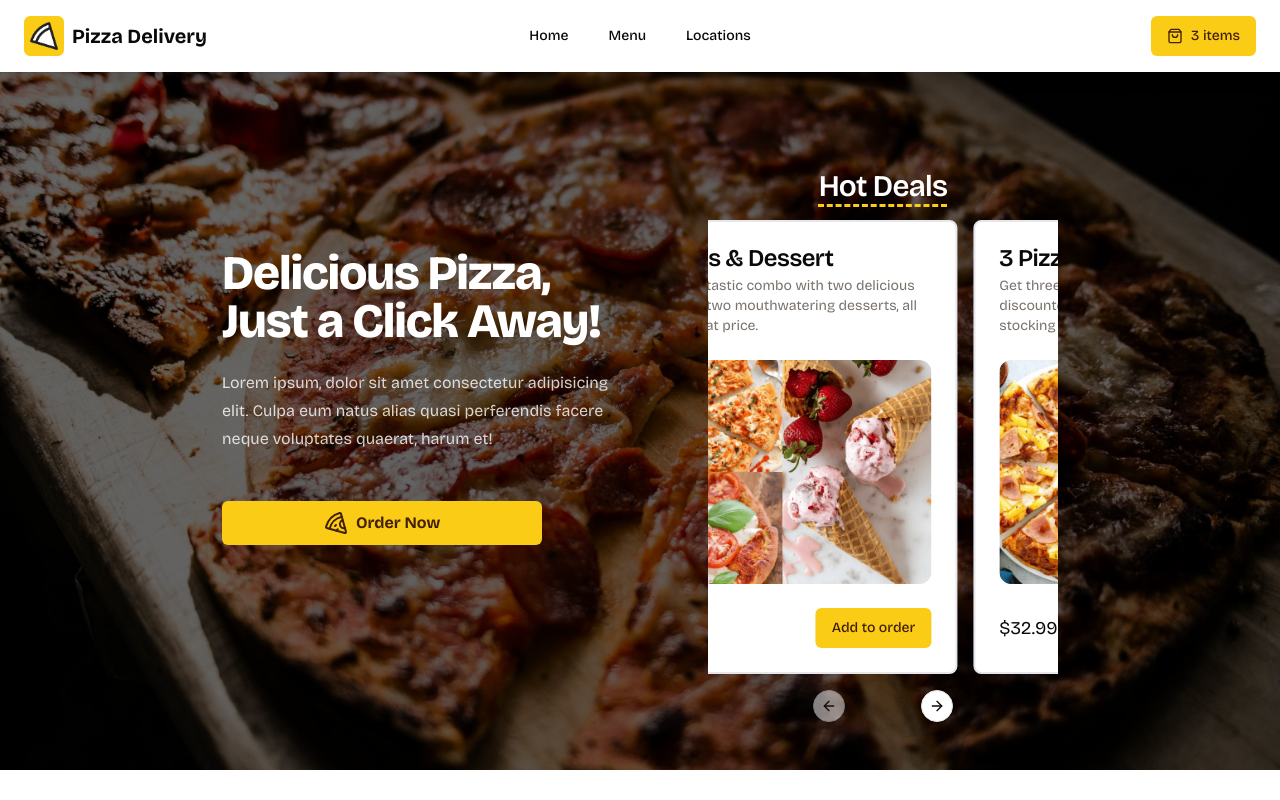
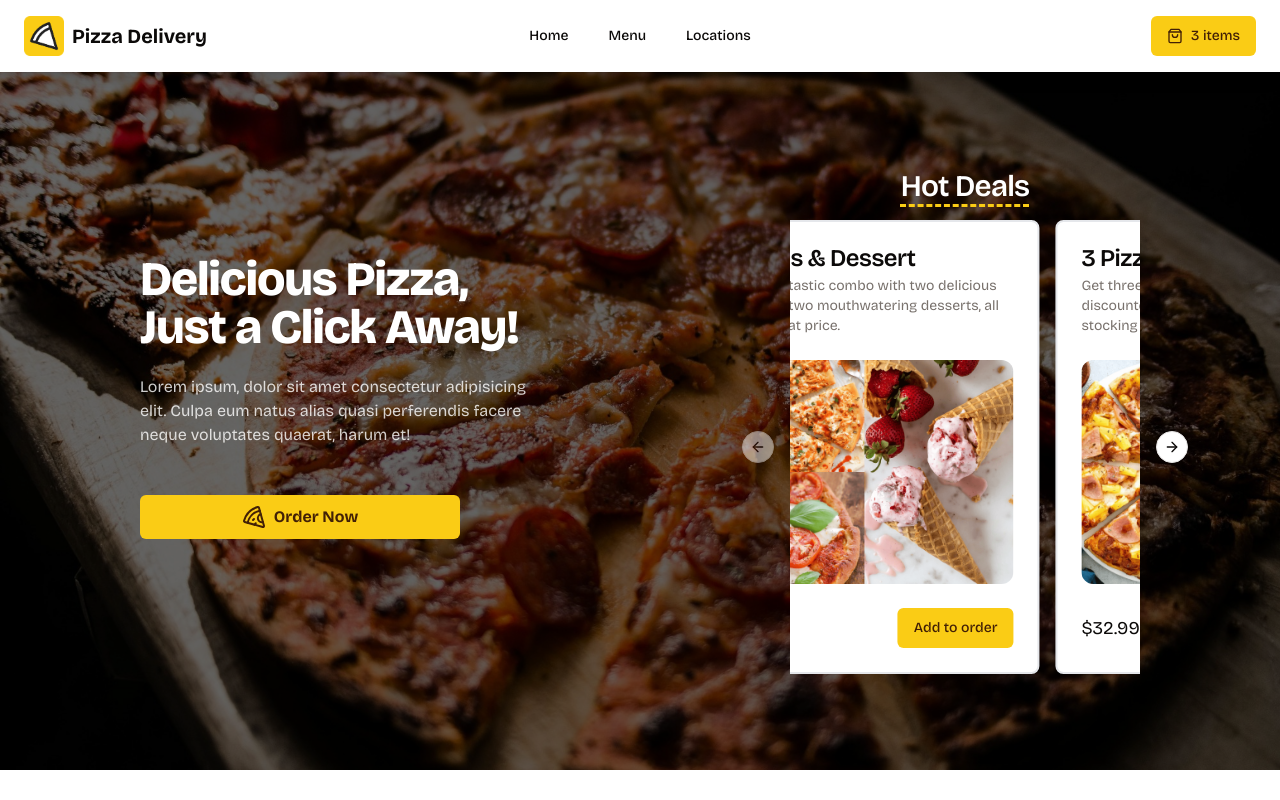
Before and after one commit to alex10340/pizza-delivery, a Next.js app: page / in a window 1280 px wide. Shown: the top 800 px of the page. Built offline with nearby package versions, Linux system fonts and the light colour scheme.

Commit message:
homepage done

```diff
--- a/src/components/DealsSlider.tsx
+++ b/src/components/DealsSlider.tsx
@@ -72,8 +72,15 @@ export function DealsSlider() {
             );
           })}
         </CarouselContent>
-        <CarouselPrevious className="absolute top-100 mt-8 left-[30%]" />
-        <CarouselNext className="absolute top-100 mt-8 right-[30%]" />
+
+        <div className="sm:hidden">
+          <CarouselPrevious className="absolute top-100 mt-8 left-[30%]" />
+          <CarouselNext className="absolute top-100 mt-8 right-[30%]" />
+        </div>
+        <div className="hidden sm:block">
+          <CarouselPrevious />
+          <CarouselNext />
+        </div>
       </Carousel>
     </>
   );
--- a/src/components/Hero.tsx
+++ b/src/components/Hero.tsx
@@ -8,21 +8,22 @@ import Link from "next/link";
 
 const Hero = () => {
   return (
-    <div className="relative px-[5vw] xl:px-[14vw] p-24 flex-col min-[900px]:flex-row flex items-center justify-around bg-black/60">
+    <div className="relative flex items-center justify-around min-[900px]:flex-row flex-col px-12 lg:px-20 p-24 bg-black/60">
       <Image
         src={backgroundImg}
         alt="pizza image"
         fill
-        className="absolute inset-0 z-[-1] object-cover"
+        className="absolute inset-0 z-[-1] object-cover w-full h-full"
       />
 
+      <div className="max-w-[1000px] w-full mx-auto flex flex-col min-[900px]:flex-row items-center justify-between relative">
         <div className="mb-12 text-center min-[900px]:text-left text-white max-w-[400px]">
           <h1 className="scroll-m-20 text-4xl font-extrabold tracking-tight sm:text-5xl">
             Delicious Pizza,
             <br />
             Just a Click Away!
           </h1>
-        <p className="leading-7 mt-6 opacity-80">
+          <p className="text-sm sm:text-base leading-7 mt-6 opacity-80">
             Lorem ipsum, dolor sit amet consectetur adipisicing elit. Culpa eum
             natus alias quasi perferendis facere neque voluptates quaerat, harum
             et!
@@ -34,10 +35,12 @@ const Hero = () => {
             </Button>
           </Link>
         </div>
-      <div className="">
+        <div>
           <DealsSlider />
+        </div>
       </div>
     </div>
   );
 };
+
 export default Hero;
```
Lines whose indentation alone changed are shown as unchanged.
